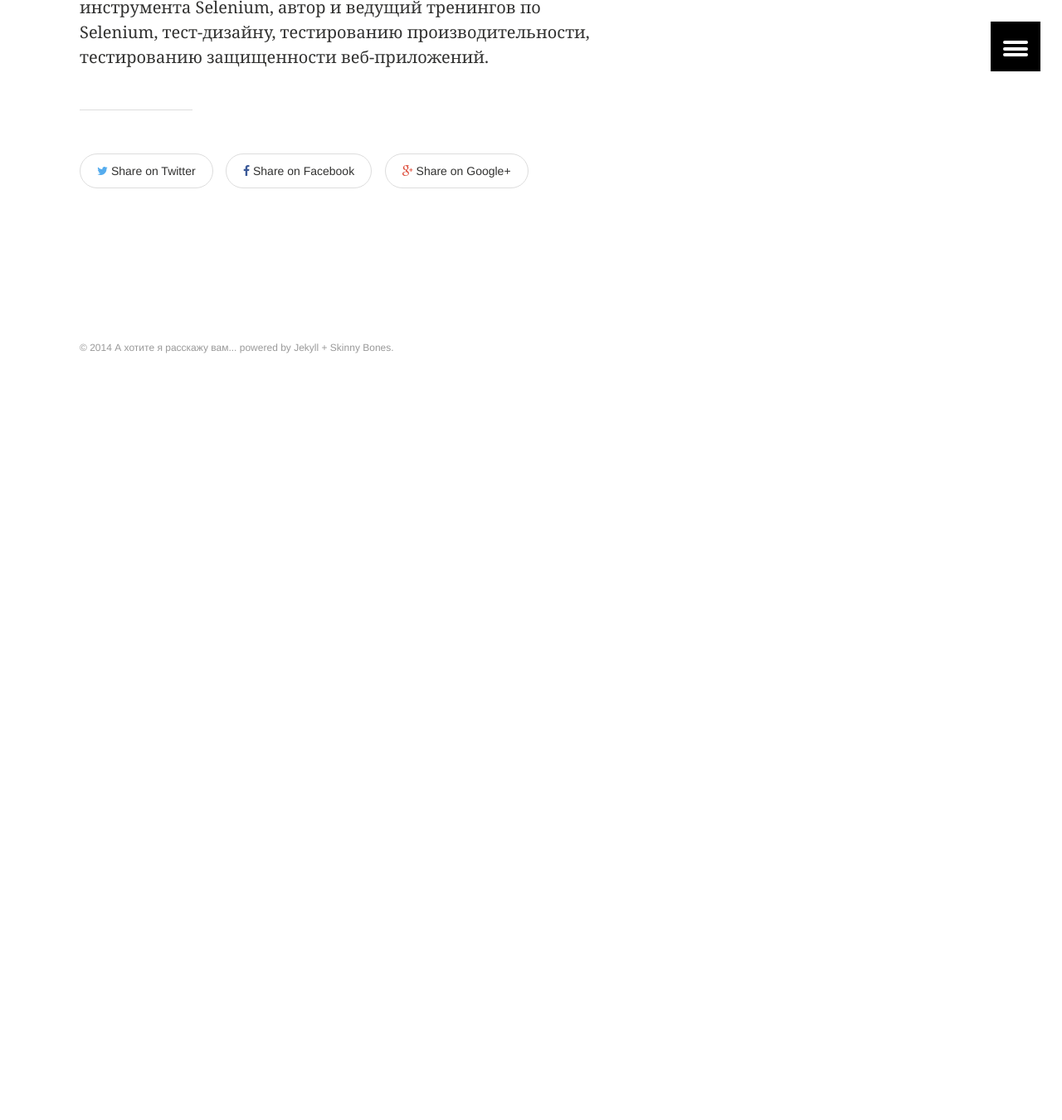
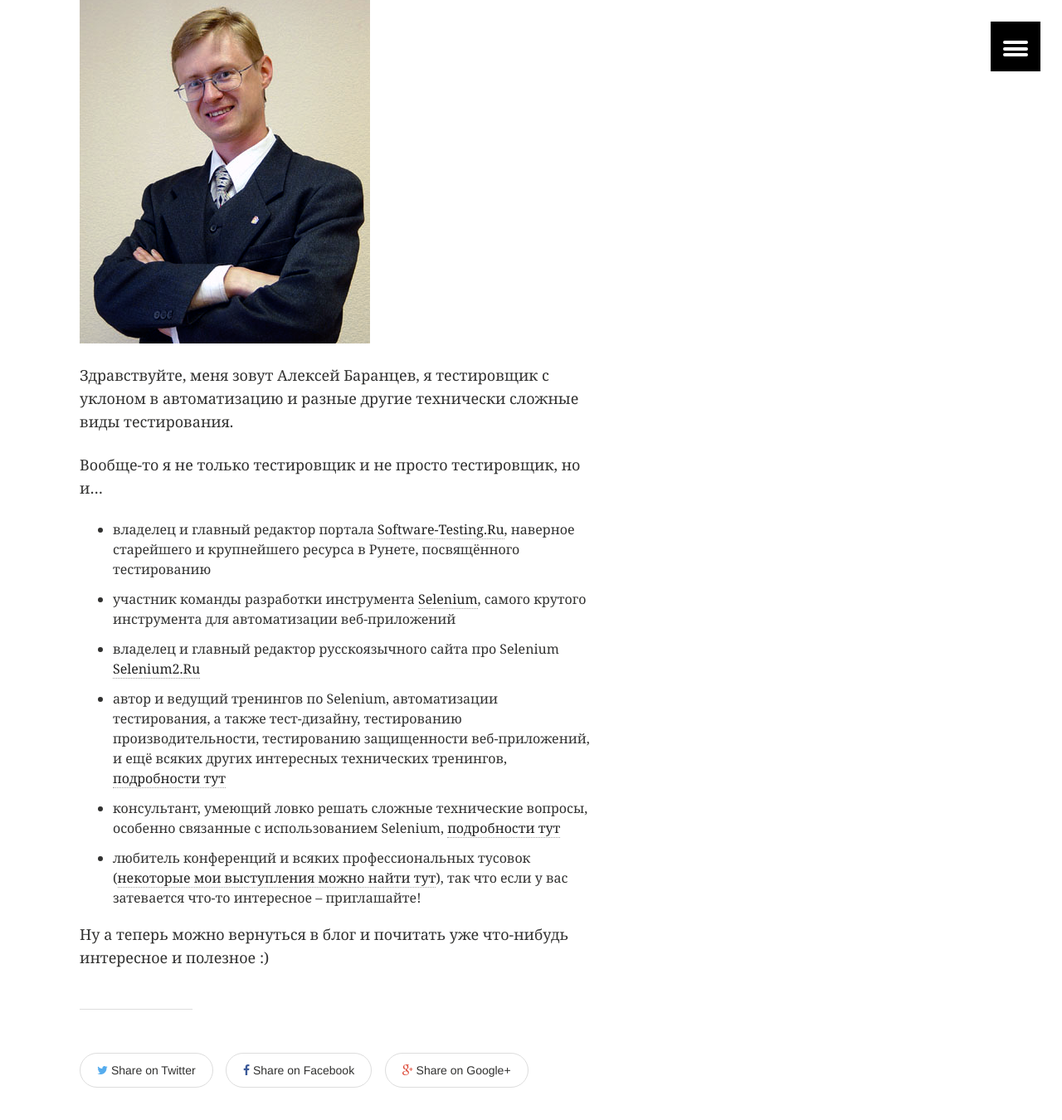
Before and after one commit to baranceva/barancev.github.io, a Jekyll site: the page built from about/index.md, in a window 1280 px wide and 1400 px high, scrolled down 270 px. Shown: the top 1350 px of the window at 83% size. Built offline with Jekyll 4.4.1, drawn with Linux system fonts in a browser that asks for light colours; before the commit the page ends 900 px from its top, so only the background shows below that; some of the changed text lies outside the part shown.

Commit message:
Adding info about the author

```diff
--- a/about/index.md
+++ b/about/index.md
@@ -10,4 +10,17 @@ image:
   thumb:
 ads: false
 ---
-Алексей Баранцев, участник команды разработки инструмента Selenium, автор и ведущий тренингов по Selenium, тест-дизайну, тестированию производительности, тестированию защищенности веб-приложений.
+![Алексей Баранцев](/images/barantsev.jpg)
+
+Здравствуйте, меня зовут Алексей Баранцев, я тестировщик с уклоном в автоматизацию и разные другие технически сложные виды тестирования.
+
+Вообще-то я не только тестировщик и не просто тестировщик, но и...
+
+- владелец и главный редактор портала [Software-Testing.Ru](http://software-testing.ru/), наверное старейшего и крупнейшего ресурса в Рунете, посвящённого тестированию
+- участник команды разработки инструмента [Selenium](http://seleniumhq.org), самого крутого инструмента для автоматизации веб-приложений
+- владелец и главный редактор русскоязычного сайта про Selenium [Selenium2.Ru](http://selenium2.ru)
+- автор и ведущий тренингов по Selenium, автоматизации тестирования, а также тест-дизайну, тестированию производительности, тестированию защищенности веб-приложений, и ещё всяких других интересных технических тренингов, [подробности тут](http://software-testing.ru/trainings/)
+- консультант, умеющий ловко решать сложные технические вопросы, особенно связанные с использованием Selenium, [подробности тут](http://selenium2.ru/consulting.html)
+- любитель конференций и всяких профессиональных тусовок ([некоторые мои выступления можно найти тут](http://software-testing.ru/about/authors/9-barancev)), так что если у вас затевается что-то интересное -- приглашайте!
+
+Ну а теперь можно вернуться в блог и почитать уже что-нибудь интересное и полезное :)
```
Also changed, not shown: README.md, images/barantsev.jpg (added), images/bio-photo.jpg (deleted).
